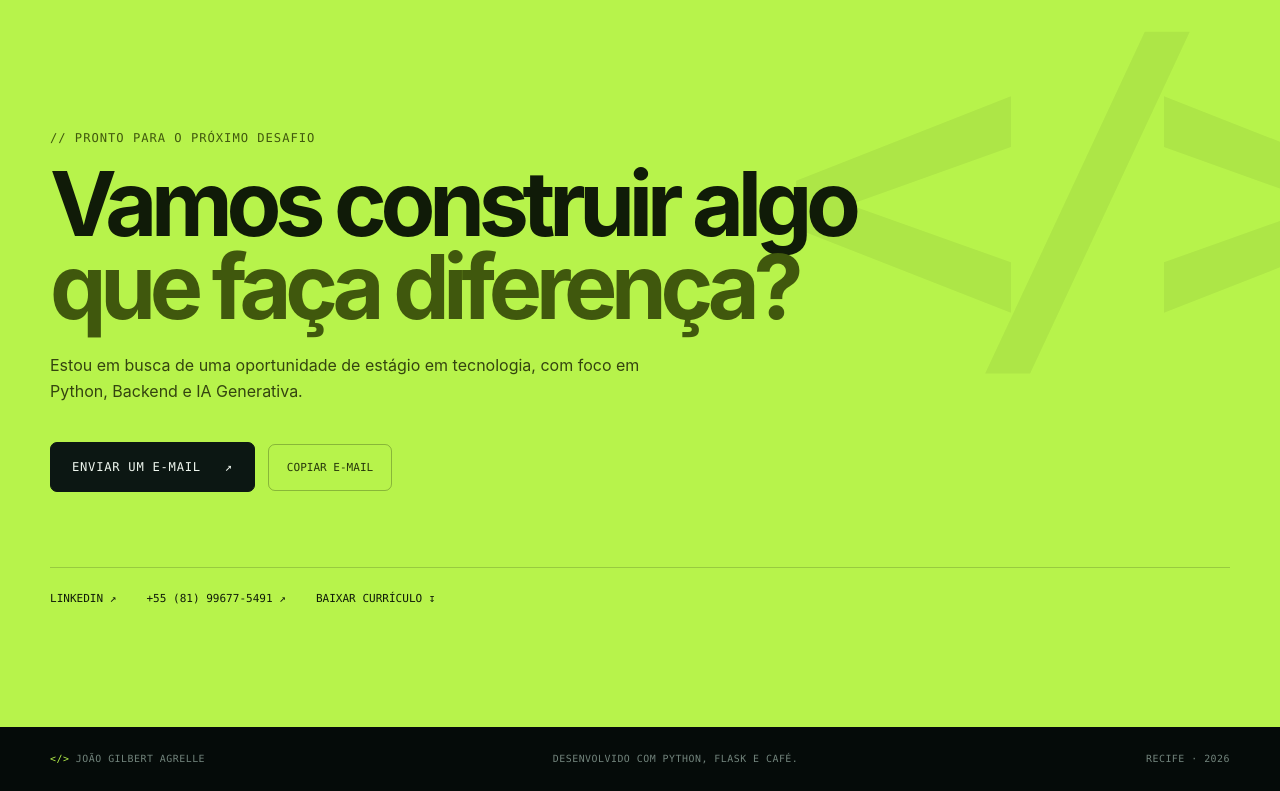
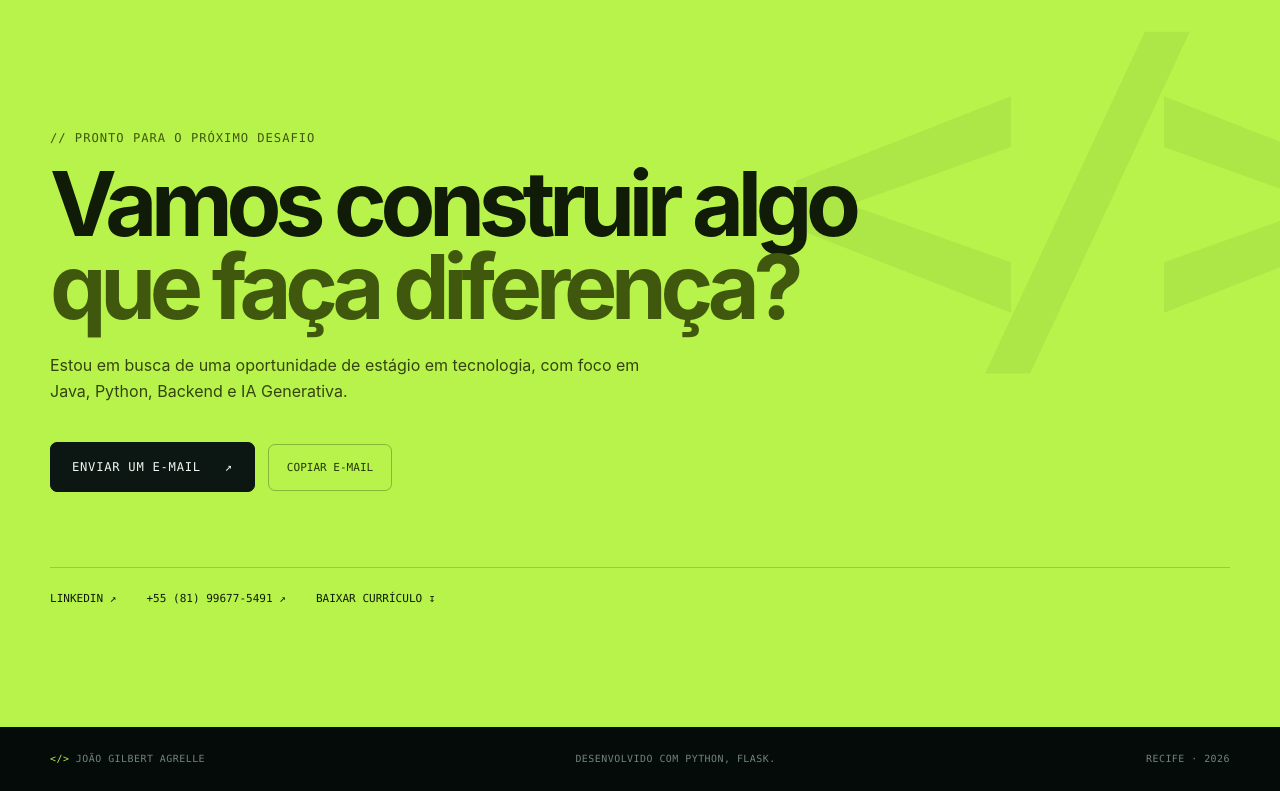
Before and after one commit to gagrelle/portfolio-python, a Flask app: page / in a window 1280 px wide. Shown: the part 4967-5758 px from the top of the page. Run offline with Flask 3, Linux system fonts and the light colour scheme.

Commit message:
Java skills

```diff
--- a/templates/index.html
+++ b/templates/index.html
@@ -5,9 +5,9 @@
     <meta name="viewport" content="width=device-width, initial-scale=1">
     <meta name="description" content="Portfólio de João Gilbert Agrelle, desenvolvedor Python em formação com foco em Backend, automação e IA Generativa.">
     <meta name="theme-color" content="#07100e">
-    <meta property="og:title" content="João Gilbert Agrelle | Python & Backend">
+    <meta property="og:title" content="João Gilbert Agrelle | Java & Backend">
     <meta property="og:description" content="Processos, dados e código para resolver problemas reais.">
-    <title>João Gilbert Agrelle | Python & Backend</title>
+    <title>João Gilbert Agrelle | Java & Backend</title>
     <link rel="stylesheet" href="{{ url_for('static', filename='css/style.css') }}">
     <script defer src="{{ url_for('static', filename='js/script.js') }}"></script>
   </head>
@@ -99,7 +99,7 @@
             <article class="about-main panel reveal">
               <span class="panel-tag">perfil.json</span>
               <p>Estudante de <strong>Análise e Desenvolvimento de Sistemas</strong>, com formação técnica em Desenvolvimento de Sistemas e experiência em ambientes operacionais.</p>
-              <p>Uso planilhas, controles e análise para reduzir trabalho manual, investigar divergências e melhorar processos. Hoje, desenvolvo projetos em Python e web com foco em <strong>Backend e aplicações de IA Generativa.</strong></p>
+              <p>Uso planilhas, controles e análise para reduzir trabalho manual, investigar divergências e melhorar processos. Hoje, desenvolvo projetos em Java, Python e web com foco em <strong>Backend e aplicações de IA Generativa.</strong></p>
               <div class="signature">JGA<span>_</span></div>
             </article>
             <article class="metric panel reveal" data-delay="80">
@@ -210,7 +210,7 @@
           <div class="skill-groups reveal" data-delay="100">
             <div class="skill-group">
               <span class="skill-index">[01]</span>
-              <div><h3>Desenvolvimento</h3><p>Python · HTML5 · CSS3 · Backend em formação</p></div>
+              <div><h3>Desenvolvimento</h3><p>Java · Python · HTML5 · CSS3 · Backend em formação</p></div>
             </div>
             <div class="skill-group">
               <span class="skill-index">[02]</span>
@@ -252,7 +252,7 @@
         <div class="container contact-inner reveal">
           <p class="code-label">// pronto para o próximo desafio</p>
           <h2>Vamos construir algo<br><span>que faça diferença?</span></h2>
-          <p>Estou em busca de uma oportunidade de estágio em tecnologia, com foco em Python, Backend e IA Generativa.</p>
+          <p>Estou em busca de uma oportunidade de estágio em tecnologia, com foco em Java, Python, Backend e IA Generativa.</p>
           <div class="contact-actions">
             <a class="button button-light" href="mailto:joaogilbert795@gmail.com">Enviar um e-mail <span>↗</span></a>
             <button class="copy-email" type="button" data-email="joaogilbert795@gmail.com">copiar e-mail</button>
@@ -269,7 +269,7 @@
     <footer class="site-footer">
       <div class="container">
         <p><span aria-hidden="true">&lt;/&gt;</span> João Gilbert Agrelle</p>
-        <p>Desenvolvido com Python, Flask e café.</p>
+        <p>Desenvolvido com Python, Flask.</p>
         <p>Recife · 2026</p>
       </div>
     </footer>
```
